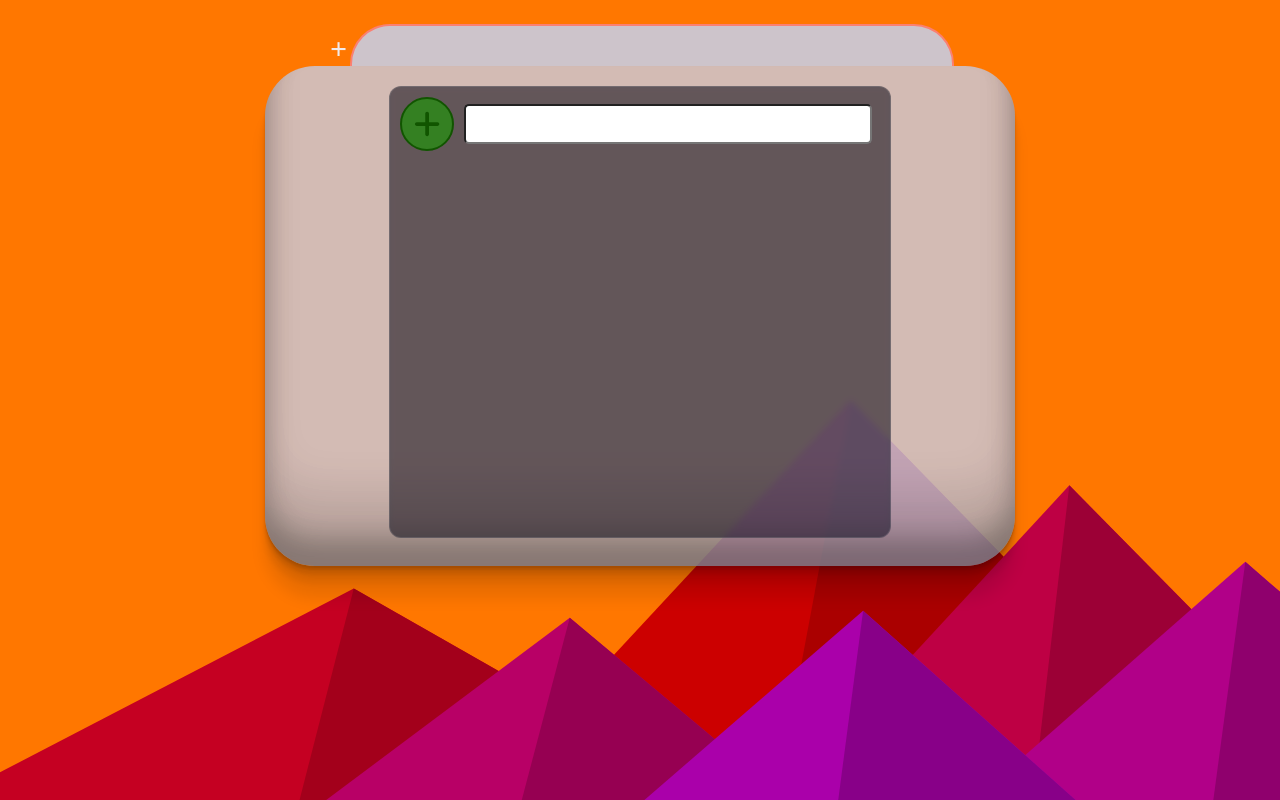
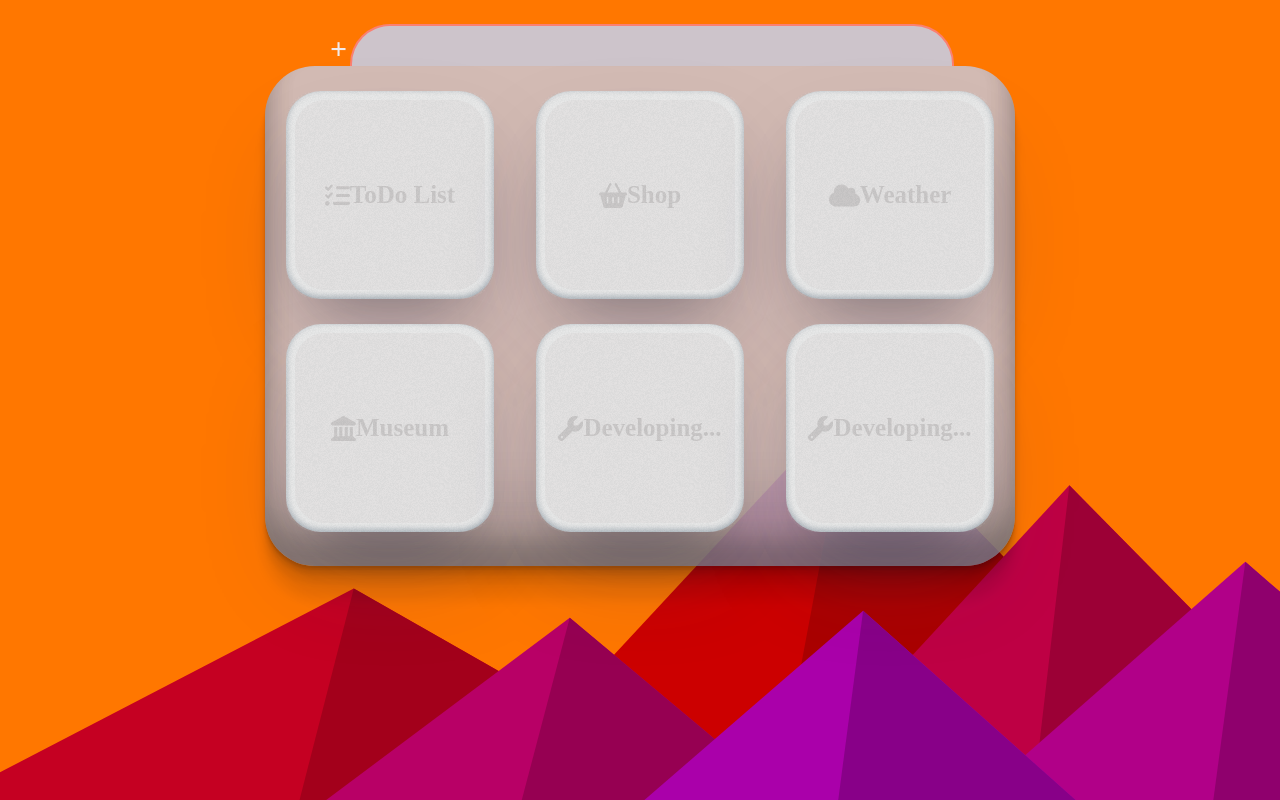
Before and after one commit to inevadim/portfolio, a React (Create React App) app: page /ToDo in a window 1280 px wide. Built offline with nearby package versions, Linux system fonts and the light colour scheme.

Commit message:
edit url navlink for github

```diff
--- a/src/components/Body.jsx
+++ b/src/components/Body.jsx
@@ -10,9 +10,10 @@ export const Body = () => {
     <div className={styles.wrapper}>
       <Routes>
         <Route path="/" element={<PanelMenu />} />
-        <Route path="/ToDo" element={<ToDoList />} />
-        <Route path="/Shop" element={<Shop />} />
-        <Route path="/Weather" element={<Weather />} />
+        <Route path="portfolio/" element={<PanelMenu />} />
+        <Route path="portfolio/ToDo" element={<ToDoList />} />
+        <Route path="portfolio/Shop" element={<Shop />} />
+        <Route path="portfolio/Weather" element={<Weather />} />
         <Route path="*" element={<PanelMenu />} />
       </Routes>
     </div>
--- a/src/components/menu/Menu.jsx
+++ b/src/components/menu/Menu.jsx
@@ -56,7 +56,7 @@ export const Menu = () => {
                 <div className={styles.item}>
                   {/* <NavLink></NavLink> */}
                   <NavLink
-                    to={item}
+                    to={`portfolio/${item}`}
                     style={({ isActive, isPending }) => {
                       return {
                         color: isActive ? 'rgb(241, 234, 234)' : '',
--- a/src/components/panelMenu/PanelMenu.jsx
+++ b/src/components/panelMenu/PanelMenu.jsx
@@ -11,13 +11,13 @@ export const PanelMenu = () => {
   };
   return (
     <div className={styles.wrapper}>
-      <Link to="/ToDo" onClick={() => addItems('ToDo')}>
+      <Link to="portfolio/ToDo" onClick={() => addItems('ToDo')}>
         <Card name="ToDo List" icon="faListCheck" />
       </Link>
-      <Link to="/Shop" onClick={() => dispatch(addItemMenu('Shop'))}>
+      <Link to="portfolio/Shop" onClick={() => dispatch(addItemMenu('Shop'))}>
         <Card name="Shop" icon="faBasketShopping" />
       </Link>
-      <Link to="/Weather" onClick={() => dispatch(addItemMenu('Weather'))}>
+      <Link to="portfolio/Weather" onClick={() => dispatch(addItemMenu('Weather'))}>
         <Card name="Weather" icon="faCloud" />
       </Link>
       <a href="http://sopockin-museum.j29866cb.beget.tech/" target={'_blank'}>
```
